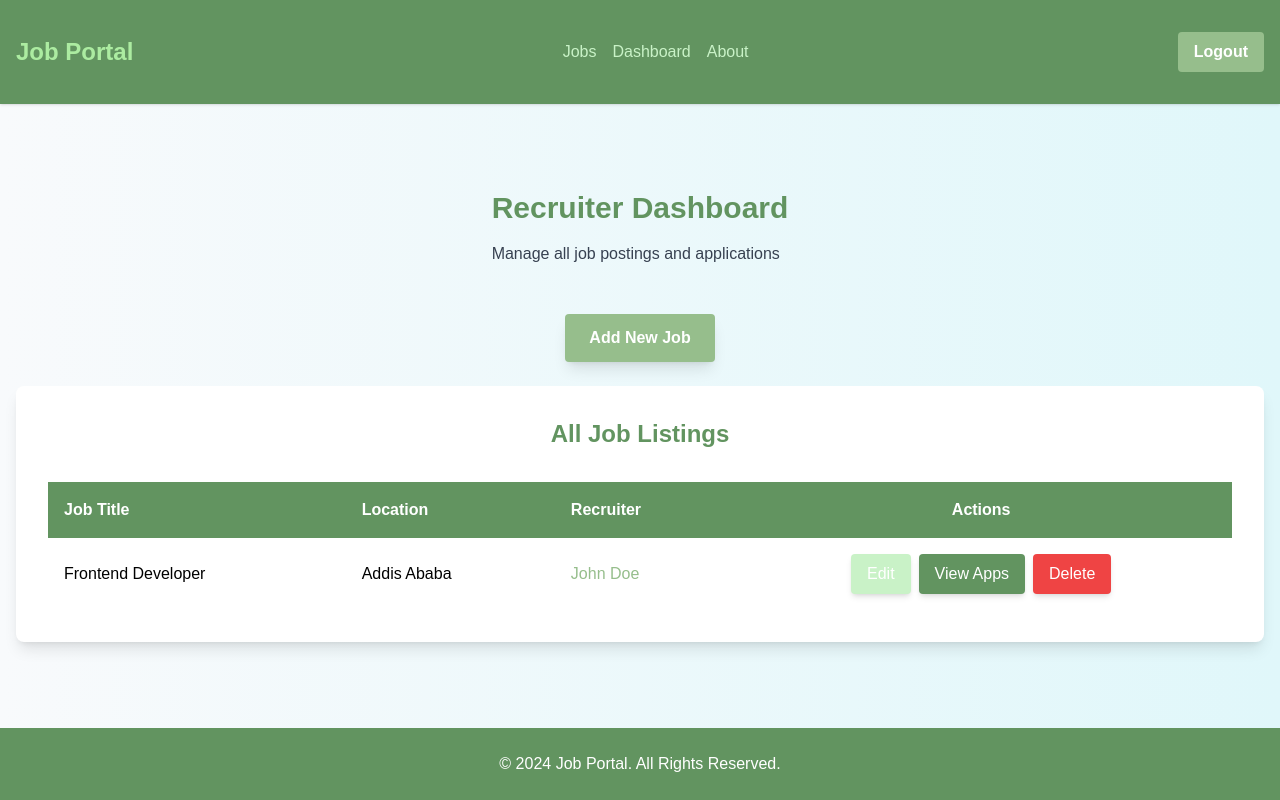
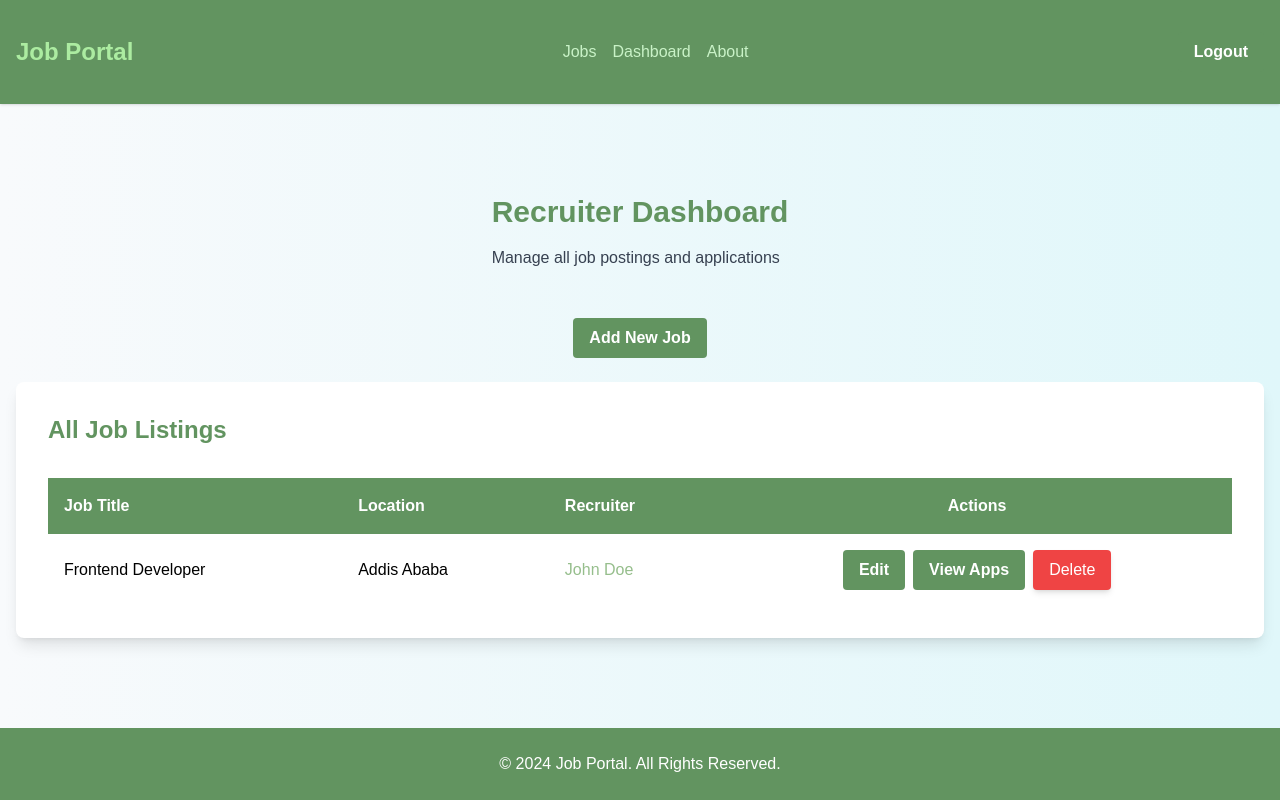
Before and after one commit to betterbenii/job-listing-frontend, a website: page html/recruiter-dashboard.html in a window 1280 px wide. Drawn offline with Linux system fonts and the light colour scheme.

Commit message:
styled the buttons on the recruiter dashboard page

```diff
--- a/html/recruiter-dashboard.html
+++ b/html/recruiter-dashboard.html
@@ -19,7 +19,7 @@
         <a href="/recruiter-dashboard.html" class="text-tea_green hover:text-olivine">Dashboard</a>
         <a href="about.html" class="text-tea_green hover:text-olivine">About</a>
       </nav>
-      <a href="/" class="px-4 py-2 bg-olivine text-white font-semibold rounded hover:bg-light_green hidden lg:block">Logout</a>
+      <a href="/" class="px-4 py-2 bg-asparagus text-white font-semibold rounded hover:bg-olivine">Logout</a>
       <!-- Mobile Menu Button -->
       <button id="mobile-menu" class="lg:hidden text-tea_green">
         ☰
@@ -35,7 +35,7 @@
   </header>
 
   <!-- Main Content -->
-  <main class="container mx-auto px-4 py-12 w-full">
+  <main class="container mx-auto px-4  text-left  py-12 w-full">
     <!-- Dashboard Header -->
     <section class="mb-12 text-left">
       <h2 class="text-3xl font-bold text-asparagus mb-4">Recruiter Dashboard</h2>
@@ -44,7 +44,7 @@
 
     <!-- Add Job Button -->
     <div class="text-right mb-6">
-      <button onclick="location.href='/add-job.html'" class="w-full text-right sm:w-auto px-6 py-3 bg-olivine text-white font-semibold rounded hover:bg-light_green shadow-lg">
+      <button onclick="location.href='/add-job.html'" class="px-4 py-2 bg-asparagus text-white font-semibold rounded hover:bg-tea_green hover:text-asparagus-100">
         Add New Job
       </button>
     </div>
@@ -71,11 +71,11 @@
               </td>
               <td class="p-4 text-center flex justify-center items-center gap-2 flex-wrap">
                 <!-- Edit Job Button -->
-                <button onclick="location.href='/edit-job.html'" class="px-4 py-2 bg-tea_green text-white rounded hover:bg-olivine shadow-md">
+                <button onclick="location.href='/edit-job.html'" class="px-4 py-2 bg-asparagus text-white font-semibold rounded hover:bg-tea_green hover:text-asparagus-100">
                   Edit
                 </button>
                 <!-- View Applications Button -->
-                <button onclick="location.href='/view-applications.html'" class="px-4 py-2 bg-asparagus text-white rounded hover:bg-light_green shadow-md">
+                <button onclick="location.href='/view-applications.html'" class="px-4 py-2 bg-asparagus text-white font-semibold rounded hover:bg-tea_green hover:text-asparagus-100">
                   View Apps
                 </button>
                 <!-- Delete Button -->
```
